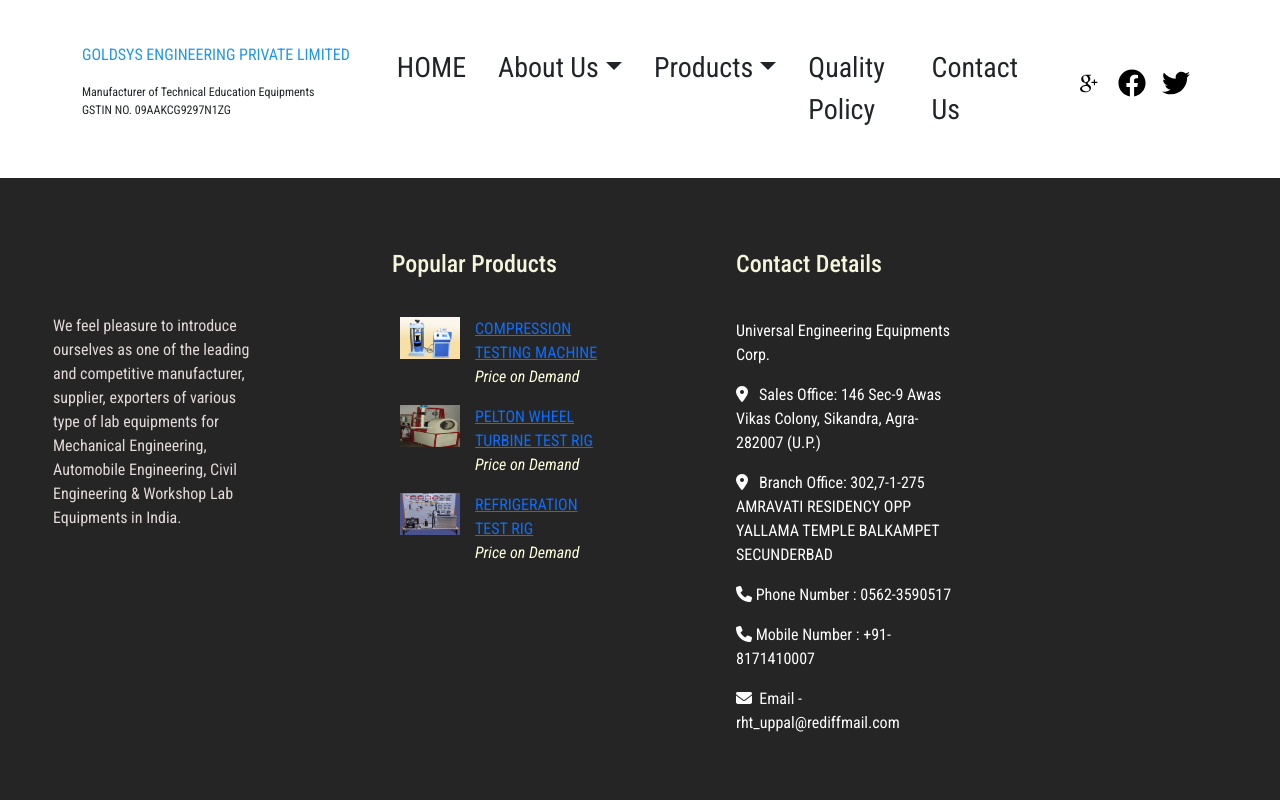
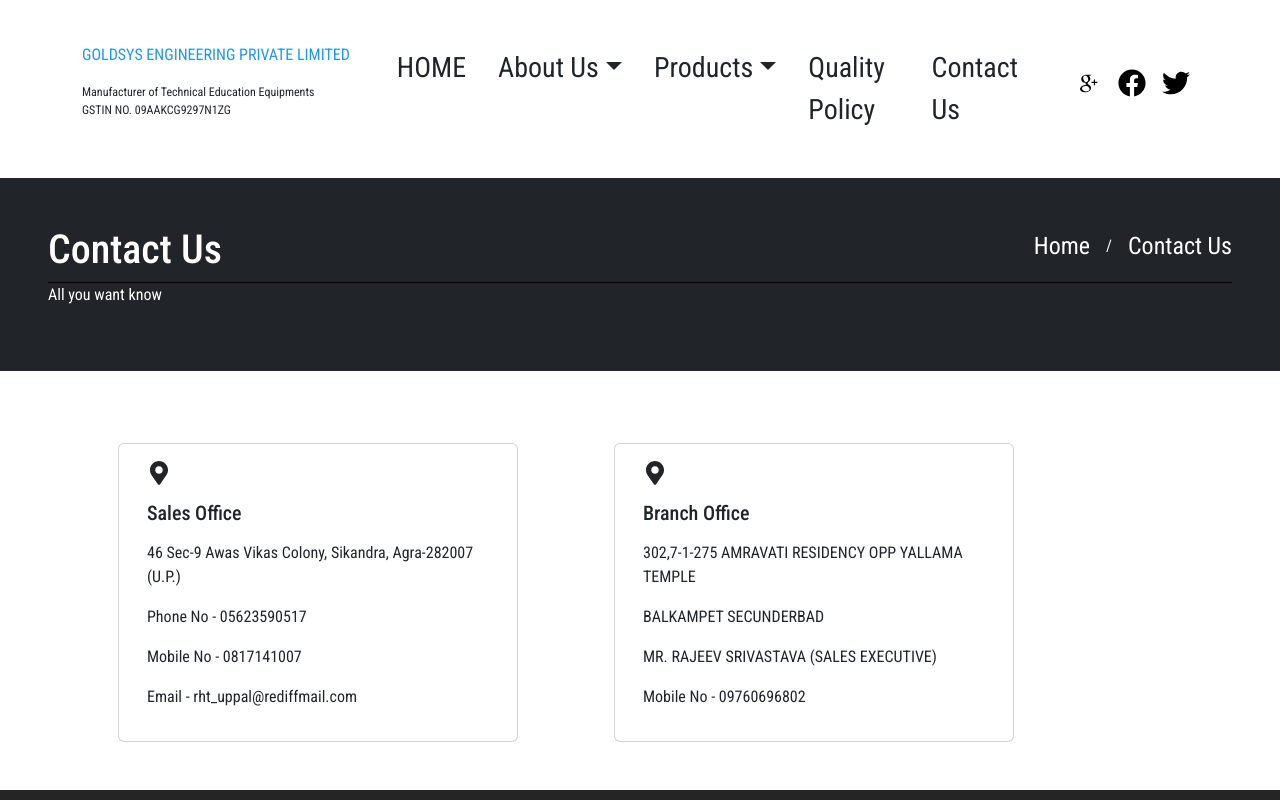
Before and after one commit to Amansingh1210/gold-pvt-corp, a React (Create React App) app: page /contact in a window 1280 px wide. Shown: the top 800 px of the page. Built offline with nearby package versions, Linux system fonts and the light colour scheme.

Commit message:
all links are activated

```diff
--- a/src/App.js
+++ b/src/App.js
@@ -12,6 +12,8 @@
 import Laboratory from './Components/Laboratory'
 import Certifications from './Components/Certifications'
 import laboratory from './Data/laboratory';
+import Quality from './Components/Quality'
+import Contact from './Components/Contact'
 
 function App() {
   const [currentId,setCurrentId] =useState(0)
@@ -35,6 +37,8 @@
           <Route path='/mission' element={<Mission />} />
           <Route path='/team' element={<Team />} />
           <Route path='/certifications' element={<Certifications />} />
+          <Route path='/quality' element={<Quality />} />
+          <Route path='/contact' element={<Contact />} />
           <Route path='/lab' element={<Laboratory currentId={currentId}/>} />
         </Routes>
         <Footer />
--- a/src/Components/About.js
+++ b/src/Components/About.js
@@ -1,7 +1,9 @@
 import React from 'react';
 import profile from '../Data/images/aboutUsProfile.jpg';
+import { useNavigate } from 'react-router-dom';
 
 function About() {
+    const nav = useNavigate();
     return (
         <main className='d-flex flex-column gap-5'>
             <div className='fluid-container bg-dark text-center text-white py-5 px-5'>
@@ -9,7 +11,7 @@
                     <h1>About Us</h1>
                     <nav>
                         <ol className="list-none d-flex gap-3 align-items-center cursor-pointer">
-                            <li className="fs-4 text-hover">Home</li>
+                            <li className="fs-4 text-hover" onClick={() => nav('/')}>Home</li>
                             <li className="">/</li>
                             <li className="fs-5 text-hover">About us</li>
                         </ol>
--- a/src/Components/Certifications.js
+++ b/src/Components/Certifications.js
@@ -1,7 +1,9 @@
 import React from 'react'
 import certificates from '../Data/certifications'
+import { useNavigate } from 'react-router-dom';
 
 function Certifications() {
+    const nav = useNavigate();
   return (
       <main className='d-flex flex-column gap-4'>
           <div className='fluid-contanier bg-dark text-center text-white py-5 px-5'>
@@ -11,7 +13,7 @@
                   </div>
                   <nav>
                       <ol className="list-none d-flex gap-3 align-items-center cursor-pointer">
-                          <li className="fs-4 text-hover">Home</li>
+                          <li className="fs-4 text-hover" onClick={() => nav('/')}>Home</li>
                           <li className="">/</li>
                           <li className="text-hover">Our Certifications</li>
                       </ol>
--- a/src/Components/Contact.js
+++ b/src/Components/Contact.js
@@ -1,8 +1,55 @@
 import React from 'react'
+import { FaMapMarkerAlt } from 'react-icons/fa';
+import { useNavigate } from 'react-router-dom';
 
 function Contact() {
+  const nav = useNavigate();
   return (
-    <h1>Contact</h1>
+    <main className='d-flex flex-column gap-4'>
+      <div className='fluid-contanier bg-dark text-center text-white py-5 px-5'>
+        <div className='d-flex flex-row justify-content-between align-items-center '>
+          <div>
+            <h1>Contact Us</h1>
+          </div>
+          <nav>
+            <ol className="list-none d-flex gap-3 align-items-center cursor-pointer">
+              <li className="fs-4 text-hover" onClick={() => nav('/')}>Home</li>
+              <li className="">/</li>
+              <li className="fs-4 text-hover">Contact Us</li>
+            </ol>
+          </nav>
+        </div>
+        <div className="underline"></div>
+        <p className='text-start'>All you want know</p>
+      </div>
+      <div className='container  my-5'>
+        <div className='row '>
+          <div class="card col-md-4 mx-md-5">
+            <div class="card-body">
+              <FaMapMarkerAlt size={24} />
+              <h5 class="card-title my-3">Sales Office</h5>
+              <p>46 Sec-9 Awas Vikas Colony, Sikandra, Agra-282007 (U.P.)</p>
+              <p>Phone No - 05623590517</p>
+              <p>Mobile No - 0817141007</p>
+              <p>Email - rht_uppal@rediffmail.com</p>
+            </div>
+          </div>
+      <div class="card col-md-4 mx-md-5">
+            <div class="card-body">
+              <FaMapMarkerAlt size={24} />
+              <h5 class="card-title my-3">Branch Office</h5>
+              <p>302,7-1-275 AMRAVATI RESIDENCY OPP YALLAMA TEMPLE</p>
+              <p>BALKAMPET SECUNDERBAD</p>
+              <p> MR. RAJEEV SRIVASTAVA (SALES EXECUTIVE)</p>
+              <p> Mobile No - 09760696802</p>
+            </div>
+          </div>
+        </div>
+
+      </div>
+
+    </main>
+
   )
 }
 
--- a/src/Components/Footer.js
+++ b/src/Components/Footer.js
@@ -29,12 +29,12 @@
                 Popular Products
                 <span></span>
               </h4>
-              <ul className="thumbnail-widget">
-                <li className="d-flex p-2">
+              <ul className="thumbnail-widget ">
+                <li className="d-flex p-2 ">
                   <div className="thumb-img">
                     <img src={prod1} alt="" className="footer-img" />
                   </div>
-                  <div className="thumb-content">
+                  <div className="thumb-content list-dec">
                     <Link to="/" title="Civil Engineering">
                       COMPRESSION TESTING MACHINE{" "}
                     </Link>
--- a/src/Components/Mission.js
+++ b/src/Components/Mission.js
@@ -1,7 +1,9 @@
 import React from 'react'
 import missionImg from '../Data/images/missionvission.jpg'
+import { useNavigate } from 'react-router-dom';
 
 function Mission() {
+    const nav = useNavigate();
   return (
       <main className='d-flex flex-column gap-4'>
           <div className='fluid-contanier bg-dark text-center text-white py-5 px-5'>
@@ -11,7 +13,7 @@
                   </div>
                   <nav>
                       <ol className="list-none d-flex gap-3 align-items-center cursor-pointer">
-                          <li className="fs-4 text-hover">Home</li>
+                          <li className="fs-4 text-hover" onClick={() => nav('/')}>Home</li>
                           <li className="">/</li>
                           <li className="fs-4 text-hover">Vission & Mission</li>
                       </ol>
--- a/src/Components/Products.js
+++ b/src/Components/Products.js
@@ -1,7 +1,9 @@
 import React from 'react'
 import products from '../Data/products'
+import { useNavigate } from 'react-router-dom';
 
 function Products() {
+  const nav = useNavigate();
   return (
     <main className='container my-5'>
       <p className='text-center fs-1'>Our Featured Product</p>
@@ -15,7 +17,7 @@
                   <div className="card-body">
                       <h5 className="card-title">{name}</h5>
                       <p className="card-text">{desc}</p>
-                      <button href='#' className="button">Read more</button>
+                      <button onClick={() => nav('/')} className="button">Read more</button>
                   </div>
           </div>
           })};
--- /dev/null
+++ b/src/Components/Quality.js
@@ -0,0 +1,42 @@
+import React from 'react'
+import quality from '../Data/images/quality.jpg'
+import { useNavigate } from 'react-router-dom';
+
+function Quality() {
+    const nav = useNavigate();
+  return (
+      <main className='d-flex flex-column gap-4'>
+          <div className='fluid-contanier bg-dark text-center text-white py-5 px-5'>
+              <div className='d-flex flex-row justify-content-between align-items-center '>
+                  <div>
+                      <h1>Quality Policy</h1>
+                  </div>
+                  <nav>
+                      <ol className="list-none d-flex gap-3 align-items-center cursor-pointer">
+                          <li className="fs-4 text-hover" onClick={() => nav('/')}>Home</li>
+                          <li className="">/</li>
+                          <li className="fs-4 text-hover">Quality Policy</li>
+                      </ol>
+                  </nav>
+              </div>
+              <div className="underline"></div>
+              <p className='text-start'>All you want know</p>
+          </div>
+          <div className='container d-md-flex gap-5 mt-5'>
+              <div className='container'>
+                  <img src={quality} className='fix-img' alt='team' />
+              </div>
+              <div className='py-3'>
+                <h1>Quality Policy</h1>
+                <p>
+                      We are an ISO 9001:2000 certified Company in offering the finest range of technical educational Equipments. These products are manufactured using genuine quality raw material and components that are procured from some of the most trusted vendors of the industry. Being a quality-driven organization, we make sure to offer the products that can comply to the international quality standards by employing latest technology and equipment. Moreover, our team of quality controllers keeps a strict vigil right from the time of procuring raw material till final dispatch of the products.
+                </p>
+              </div>
+          </div>
+
+      </main>
+
+  )
+}
+
+export default Quality
--- a/src/Components/Slider.js
+++ b/src/Components/Slider.js
@@ -11,7 +11,7 @@
                         return <div key={index} className="carousel-item active">
                             <img src={index} className="d-block w-100" alt="..." />
                             <div className="carousel-caption ">
-                                <p className='text-1 sm-hidden'>00125:002 certified</p>
+                                <p className='text-1 sm-hidden'> ISO 9001:2000 certified </p>
                                 <h3 className='text-2 sm-hidden'>Universal</h3>
                                 <h3 className='text-3 sm-hidden'>Engineering Equipments Corp.</h3>
                                 <p className='text-4 sm-hidden'> Opening up the world class products</p>
--- a/src/Components/Team.js
+++ b/src/Components/Team.js
@@ -1,7 +1,10 @@
 import React from 'react'
 import teamProfile from '../Data/images/ourteam.jpg'
+import { useNavigate } from 'react-router-dom';
 
 function Team() {
+    const nav = useNavigate();
+
   return (
       <main className='d-flex flex-column gap-4'>
           <div className='fluid-contanier bg-dark text-center text-white py-5 px-5'>
@@ -22,7 +25,7 @@
           </div>
           <div className='container d-md-flex gap-5 mt-5'>
               <div className='position-relative '>
-                  <button className="cap-btn btn-primary">Our Team</button>
+                  <button className="cap-btn btn-primary" onClick={() => nav('/')}>Our Team</button>
                   <img src={teamProfile} className='img-fluid' alt='team'/>
               </div>
               <div className='team-details'>
--- a/src/index.css
+++ b/src/index.css
@@ -6,6 +6,11 @@
   font-family: "Roboto Condensed", sans-serif;
 }
 
+.fix-img{
+  width: 320px;
+  height: 200px;
+  object-fit: cover;
+}
 
 @media (max-width: 767px) {
   .sm-hidden {
```
Also changed, not shown: src/Data/images/quality.jpg (added).
